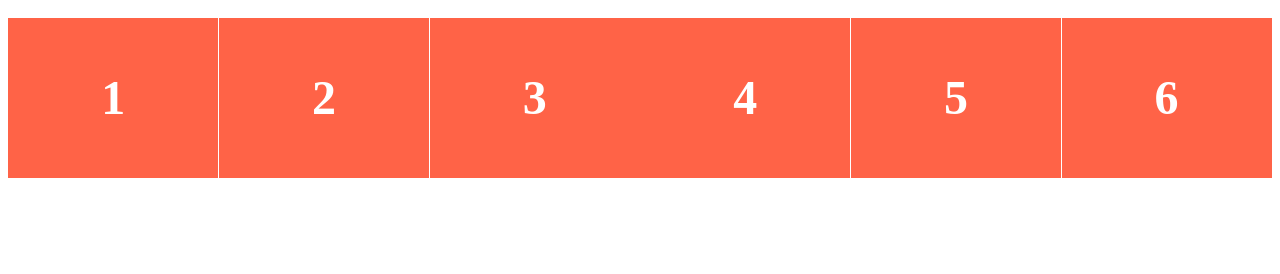
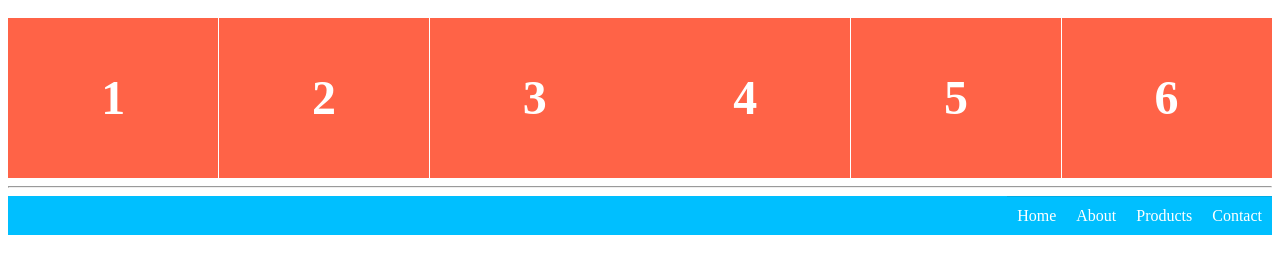
Before and after one commit to Tetka95/algebra.flexlayout, a plain HTML site: page index.html in a window 1280 px wide. Drawn offline with Linux system fonts and the light colour scheme.

Commit message:
navigacija

```diff
--- a/index.html
+++ b/index.html
@@ -15,5 +15,12 @@
         <li class="flex-item">5</li>
         <li class="flex-item">6</li>
     </ul>
+    <hr>
+    <ul class="navigation">
+        <li><a href="#">Home</a></li>
+        <li><a href="#">About</a></li>
+        <li><a href="#">Products</a></li>
+        <li><a href="#">Contact</a></li>
+    </ul>
 </body>
 </html>
--- a/style.css
+++ b/style.css
@@ -19,3 +19,46 @@
     font-size: 3em;
     text-align: center;
 }
+
+.navigation {
+    display: flex;
+    flex-flow: row wrap;
+    justify-content: flex-end;
+    list-style: none;
+    margin: 0;
+    background: deepskyblue;
+}
+
+.navigation a {
+    text-decoration: none;
+    display: block;
+    padding: 1em;
+    color: white;
+}
+
+.navigation a:hover {
+    background: #1565c0;
+}
+
+@media all and (max-width: 800px) {
+    .navigation {
+        justify-content: space-around;
+    }
+}
+
+@media all and (max-width: 600px) {
+    .navigation {
+        flex-flow: column wrap;
+        padding: 0;
+    }
+}
+
+.navigation a {
+    text-align: center;
+    padding: 10px;
+    border-top: 1px solid rgba(0, 0, 0, 0.1);
+}
+
+.navigation li:last-of-type a {
+    border-bottom: none;
+}
```
